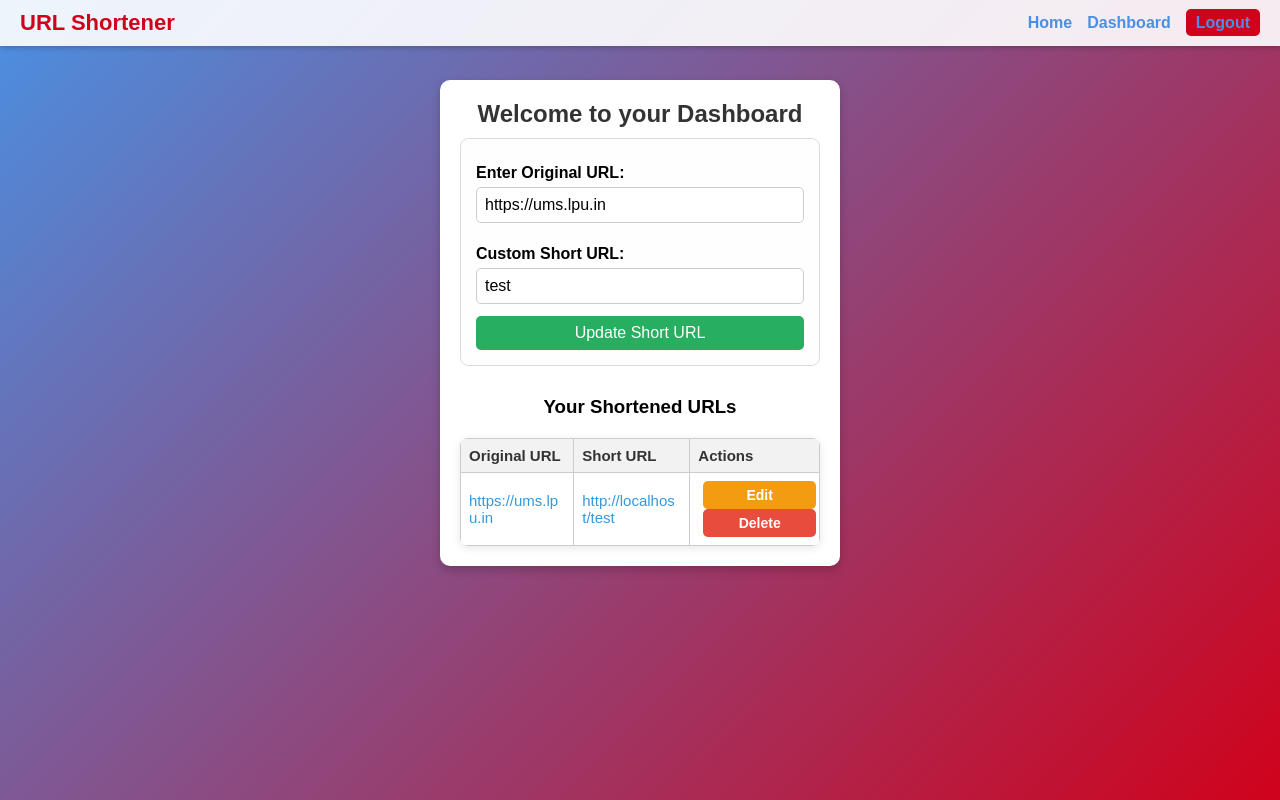
After one commit to yagnesh-3/short-url, a Flask app: page /edit/4 in a window 1280 px wide. The commit adds this page. Run offline with Flask 2, Linux system fonts and the light colour scheme; a user stored in the database is signed in; data comes from the database, SQL or seed files in the repository; both versions use the stored data as it was after the commit.

Commit message:
v2 interegrated

```diff
--- a/app.py
+++ b/app.py
@@ -1,41 +1,182 @@
-from flask import Flask,render_template,request,redirect
+from flask import Flask, render_template, request, redirect, url_for, flash, session
+from flask_sqlalchemy import SQLAlchemy
+from flask_login import LoginManager, UserMixin, login_user, login_required, logout_user, current_user
+from flask_bcrypt import Bcrypt
 import json
+from flask_wtf import FlaskForm
+from wtforms import StringField, PasswordField, SubmitField
+from wtforms.validators import InputRequired, Length, EqualTo, ValidationError
 app = Flask(__name__)
+app.config['SQLALCHEMY_DATABASE_URI'] = 'sqlite:///database.db'
+app.config['SECRET_KEY'] = 'your_secret_key'
+
+
+db = SQLAlchemy(app)
+bcrypt = Bcrypt(app)
+login_manager = LoginManager(app)
+login_manager.login_view = 'login'
 urls = {}
 
+class User(UserMixin, db.Model):
+    id = db.Column(db.Integer, primary_key=True)
+    username = db.Column(db.String(100), unique=True, nullable=False)
+    password = db.Column(db.String(100), nullable=False)
+
+class URL(db.Model):
+    id = db.Column(db.Integer, primary_key=True)
+    long_url = db.Column(db.String(500), nullable=False)
+    short_url = db.Column(db.String(100), unique=True, nullable=False)
+    user_id = db.Column(db.Integer, db.ForeignKey('user.id'), nullable=False)
+
+    def __repr__(self):
+        return f"<URL id={self.id} long_url={self.long_url} short_url={self.short_url} user_id={self.user_id}>"
+
+@login_manager.user_loader
+def load_user(user_id):
+    return User.query.get(int(user_id))
+
+with app.app_context():
+    db.create_all()
+
+class RegisterForm(FlaskForm):
+    username = StringField('Username', validators=[InputRequired(), Length(min=4, max=20)])
+    password = PasswordField('Password', validators=[InputRequired(), Length(min=6)])
+    confirm_password = PasswordField('Confirm Password', validators=[InputRequired(), EqualTo('password')])
+    submit = SubmitField('Register')
+
+class LoginForm(FlaskForm):
+    username = StringField('Username', validators=[InputRequired(), Length(min=4, max=20)])
+    password = PasswordField('Password', validators=[InputRequired()])
+    submit = SubmitField('Login')
+
+@app.route("/register",methods = ['GET','POST'])
+def register():
+    form = RegisterForm()
+    if form.validate_on_submit():
+        hashed_pw = bcrypt.generate_password_hash(form.password.data).decode('utf-8')
+        new_user = User(username=form.username.data, password=hashed_pw)
+        db.session.add(new_user)
+        db.session.commit()
+        flash('Registration successful! Please login.', 'success')
+        return redirect(url_for('login'))
+    return render_template('register.html', form=form)
+
+@app.route("/login",methods = ['GET','POST'])
+def login():
+    form  = LoginForm()
+    print("called")
+    if form.validate_on_submit():
+        user = User.query.filter_by(username = form.username.data).first()
+        if user and bcrypt.check_password_hash(user.password,form.password.data):
+            login_user(user)
+            return redirect(url_for('dashboard'))
+        else:
+            flash('Invalid Username or password','danger')
+    return render_template('login.html',form = form)
+
+
+
+@app.route('/logout')
+@login_required
+def logout():
+    logout_user()
+    return redirect(url_for('login'))
+
+@app.route('/dashboard', methods=['GET', 'POST'])
+@login_required
+def dashboard():
+    user_urls = URL.query.filter_by(user_id=current_user.id).all()
+    print(f"links: {user_urls}")
+    return render_template('dashboard.html', urls=user_urls)
+
+@app.route('/edit/<int:id>', methods=['GET'])
+@login_required
+def edit(id):
+    url = URL.query.get_or_404(id)
+    if url.user_id != current_user.id:
+        flash("Unauthorized access", "danger")
+        return redirect(url_for('dashboard'))
+
+    return render_template('dashboard.html', urls=URL.query.filter_by(user_id=current_user.id).all(), edit_url=url)
+
+@app.route('/update/<int:id>', methods=['POST'])
+@login_required
+def update_url(id):
+    url = URL.query.get_or_404(id)
+    if url.user_id != current_user.id:
+        flash("Unauthorized access", "danger")
+        return redirect(url_for('dashboard'))
+
+    url.long_url = request.form['original_url']
+    url.short_url = request.form['custom_short_url']
+    db.session.commit()
+    flash("Short URL updated successfully", "success")
+    return redirect(url_for('dashboard'))
+
+@app.route('/delete/<int:url_id>', methods=['GET', 'POST'])
+@login_required
+def delete_url(url_id):
+    url = URL.query.get_or_404(url_id)
+    if url.user_id != current_user.id:
+        flash("You don't have permission to delete this URL", "danger")
+        return redirect(url_for('dashboard'))
+
+    db.session.delete(url)
+    db.session.commit()
+    flash("URL deleted successfully!", "success")
+    return redirect(url_for('dashboard'))
+
 @app.route('/', methods=['GET', 'POST'])
+@login_required
 def index():
-    final = ""
-    short_url = ""
     if request.method == 'POST':
-        long = request.form['long_url']
-        short = request.form['short_url']
+        long_url = request.form['long_url']
+        short_url = request.form['short_url']
 
-        # Ensure long URLs start with "http://" or "https://"
-        if not long.startswith(('http://', 'https://')):
-            long = 'https://' + long  # Default to HTTPS
+        if not long_url.startswith(('http://', 'https://')):
+            long_url = 'https://' + long_url
 
-        if short not in urls:
-            urls[short] = long
-            with open("urls.json", "w") as f:
-                json.dump(urls, f)
-            final = f"Link successfully created at {request.url_root}{short}"
-            short_url = short
+        if URL.query.filter_by(short_url=short_url).first():
+            flash('Short URL already exists. Try another.', 'danger')
+            return render_template('index.html', par=[False, ""])
         else:
-            final = "Short URL already exists, try another."
+            new_url = URL(long_url=long_url, short_url=short_url, user_id=current_user.id)
+            db.session.add(new_url)
+            db.session.commit()
+            flash(f"Short URL created: {request.url_root}{short_url}", 'success')
+            return render_template('index.html', par=[True, short_url])
 
-    par = [final, short_url]
-    return render_template('index.html', par=par)
-
+    return render_template('index.html', par=[])
 
 @app.route('/<short_url>')
 def redirect_url(short_url):
-    long_url = urls.get(short_url)
-    if long_url:
-        return redirect(long_url)
-    return "Short URL not found", 404
+    url = URL.query.filter_by(short_url=short_url).first()
+    print(url)
+    if url:
+        return redirect(url.long_url)
+    else:
+        flash("URL not found!", "danger")
+        return redirect(url_for('index'))
+
+@app.route('/create', methods=['POST'])
+@login_required
+def create():
+    original_url = request.form['original_url']
+    custom_short = request.form.get('custom_short_url', '').strip()
+    if URL.query.filter_by(short_url=custom_short).first():
+        flash('Short URL already exists. Try another.', 'danger')
+        return redirect(url_for('dashboard'))
+
+    # Save to DB using current_user.id for user association
+    new_url = URL(long_url=original_url, short_url=custom_short, user_id=current_user.id)
+    db.session.add(new_url)
+    db.session.commit()
+
+    flash(f"Short URL created: {request.url_root}{custom_short}", 'success')
+    return redirect(url_for('dashboard'))
+
 
 if __name__ == "__main__":
     with open("urls.json","r") as f:
         urls= json.load(f)
-    app.run( port=5080)
+    app.run(debug=True, port=5080)
--- /dev/null
+++ b/static/styles.css
@@ -0,0 +1,240 @@
+* {
+    margin: 0;
+    padding: 0;
+    box-sizing: border-box;
+    font-family: Arial, sans-serif;
+}
+
+body {
+    display: flex;
+    flex-direction: column;
+    align-items: center;
+    height: 100vh;
+    background: linear-gradient(135deg, #4A90E2, #D0021B);
+}
+
+/* NAVBAR STYLES */
+.navbar {
+    width: 100%;
+    background: rgba(255, 255, 255, 0.9);
+    padding: 10px 20px;
+    display: flex;
+    justify-content: space-between;
+    align-items: center;
+    position: fixed;
+    top: 0;
+    left: 0;
+    box-shadow: 0 2px 5px rgba(0, 0, 0, 0.2);
+}
+
+.logo a {
+    text-decoration: none;
+    font-size: 22px;
+    font-weight: bold;
+    color: #D0021B;
+}
+
+.nav-links {
+    list-style: none;
+    display: flex;
+    gap: 15px;
+}
+
+.nav-links li {
+    display: inline;
+}
+
+.nav-links a {
+    text-decoration: none;
+    font-size: 16px;
+    color: #4A90E2;
+    font-weight: bold;
+    transition: 0.3s;
+}
+
+.nav-links a:hover {
+    color: #357ABD;
+}
+
+.logout-btn {
+    background: #D0021B;
+    color: white;
+    padding: 5px 10px;
+    border-radius: 5px;
+}
+
+.logout-btn:hover {
+    background: #A00115;
+}
+
+/* MAIN CONTENT */
+.container {
+    background: #fff;
+    padding: 20px;
+    border-radius: 10px;
+    box-shadow: 0 4px 10px rgba(0, 0, 0, 0.2);
+    width: 90%;
+    max-width: 400px;
+    text-align: center;
+    margin-top: 80px;
+    /* Ensures content isn't hidden under the navbar */
+}
+
+h2 {
+    margin-bottom: 10px;
+    color: #333;
+}
+
+label {
+    display: block;
+    font-weight: bold;
+    margin: 10px 0 5px;
+    text-align: left;
+}
+
+input {
+    width: 100%;
+    padding: 10px;
+    margin-bottom: 15px;
+    border: 1px solid #ccc;
+    border-radius: 5px;
+    font-size: 16px;
+}
+
+button {
+    width: 100%;
+    padding: 10px;
+    background: #4A90E2;
+    color: #fff;
+    font-size: 16px;
+    border: none;
+    border-radius: 5px;
+    cursor: pointer;
+    transition: 0.3s;
+}
+
+button:hover {
+    background: #357ABD;
+}
+
+/* SHORT URL SECTION */
+.short-url {
+    margin-top: 15px;
+    display: flex;
+    align-items: center;
+    justify-content: center;
+    gap: 10px;
+}
+
+.short-url a {
+    text-decoration: none;
+    color: #D0021B;
+    font-size: 18px;
+    font-weight: bold;
+}
+
+.short-url a:hover {
+    text-decoration: underline;
+}
+
+.copy-btn {
+    padding: 8px 12px;
+    background: #27ae60;
+    color: white;
+    font-size: 14px;
+    border: none;
+    border-radius: 5px;
+    cursor: pointer;
+    transition: 0.3s;
+}
+
+.copy-btn:hover {
+    background: #1e8449;
+}
+
+.result table {
+    width: 100%;
+    border-collapse: collapse;
+    margin-top: 20px;
+    font-family: Arial, sans-serif;
+    font-size: 15px;
+    background-color: #fff;
+    box-shadow: 0 2px 8px rgba(0, 0, 0, 0.1);
+    border-radius: 8px;
+    overflow: hidden;
+}
+
+.result th,
+.result td {
+    padding: 12px 15px;
+    text-align: left;
+    border-bottom: 1px solid #ddd;
+}
+
+.result thead {
+    background-color: #f5f5f5;
+    color: #333;
+}
+
+.result tr:hover {
+    background-color: #f9f9f9;
+}
+
+.result a {
+    color: #3498db;
+    text-decoration: none;
+    word-break: break-all;
+}
+
+.result a:hover {
+    text-decoration: underline;
+}
+
+.copy-btn {
+    padding: 6px 12px;
+    margin-left: 5px;
+    border: none;
+    border-radius: 5px;
+    background-color: #f39c12;
+    color: white;
+    cursor: pointer;
+    font-weight: bold;
+}
+
+.copy-btn:hover {
+    background-color: #d78b0b;
+}
+
+.copy-btn:focus {
+    outline: none;
+}
+
+.edit-form {
+    margin-bottom: 30px;
+    padding: 15px;
+    background-color: #fefefe;
+    border: 1px solid #ddd;
+    border-radius: 8px;
+}
+
+.edit-form input[type="url"],
+.edit-form input[type="text"] {
+    width: 100%;
+    padding: 8px;
+    margin-bottom: 12px;
+    border: 1px solid #ccc;
+    border-radius: 5px;
+}
+
+.edit-form button {
+    background-color: #27ae60;
+    color: white;
+    padding: 8px 16px;
+    border: none;
+    border-radius: 5px;
+    cursor: pointer;
+}
+
+.edit-form button:hover {
+    background-color: #1e874b;
+}
--- /dev/null
+++ b/templates/base.html
@@ -0,0 +1,36 @@
+<!DOCTYPE html>
+<html lang="en">
+
+<head>
+    <meta charset="UTF-8">
+    <meta name="viewport" content="width=device-width, initial-scale=1.0">
+    <title>{% block title %}URL Shortener{% endblock %}</title>
+    <link rel="stylesheet" href="{{ url_for('static', filename='styles.css') }}">
+
+
+</head>
+
+<body>
+    <nav class="navbar">
+        <div class="logo">
+            <a href="/">URL Shortener</a>
+        </div>
+        <ul class="nav-links">
+            {% if current_user.is_authenticated %}
+            <li><a href="/">Home</a></li>
+            <li><a href="/dashboard">Dashboard</a></li>
+            <li><a href="/logout" class="logout-btn">Logout</a></li>
+            {% else %}
+            <li><a href="/login">Login</a></li>
+            <li><a href="/register">Register</a></li>
+            {% endif %}
+        </ul>
+    </nav>
+
+    <div class="container">
+        <h2>{% block heading %}URL Shortener{% endblock %}</h2>
+        {% block content %}{% endblock %}
+    </div>
+</body>
+
+</html>
--- /dev/null
+++ b/templates/dashboard.html
@@ -0,0 +1,61 @@
+{% extends "base.html" %}
+
+{% block title %}Dashboard{% endblock %}
+
+{% block heading %}Welcome to your Dashboard{% endblock %}
+
+{% block content %}
+
+{% if edit_url %}
+<form method="POST" action="{{ url_for('update_url', id=edit_url.id) }}" class="edit-form">
+    <label for="original_url">Enter Original URL:</label>
+    <input type="url" name="original_url" id="original_url" required value="{{ edit_url.long_url }}">
+
+    <label for="custom_short_url">Custom Short URL:</label>
+    <input type="text" name="custom_short_url" id="custom_short_url" value="{{ edit_url.short_url }}">
+
+    <button type="submit">Update Short URL</button>
+</form>
+{% endif %}
+
+{% if urls %}
+<div class="result">
+    <h3>Your Shortened URLs</h3>
+    <table style="width: 100%; border-collapse: collapse;">
+        <thead>
+            <tr style="background-color: #f2f2f2;">
+                <th style="padding: 8px; border: 1px solid #ccc;">Original URL</th>
+                <th style="padding: 8px; border: 1px solid #ccc;">Short URL</th>
+                <th style="padding: 8px; border: 1px solid #ccc;">Actions</th>
+            </tr>
+        </thead>
+        <tbody>
+            {% for url in urls %}
+            <tr>
+                <td style="padding: 8px; border: 1px solid #ccc;">
+                    <a href="{{ url.long_url }}" target="_blank">{{ url.long_url }}</a>
+                </td>
+                <td style="padding: 8px; border: 1px solid #ccc;">
+                    <a href="{{ request.host_url }}{{ url.short_url }}" target="_blank">
+                        {{ request.host_url }}{{ url.short_url }}
+                    </a>
+                </td>
+                <td style="padding: 8px; border: 1px solid #ccc;">
+                    <form method="GET" action="/edit/{{ url.id }}" style="display: inline;">
+                        <button type="submit" class="copy-btn">Edit</button>
+                    </form>
+
+                    <form method="POST" action="/delete/{{ url.id }}" style="display: inline;">
+                        <button type="submit" class="copy-btn" style="background: #e74c3c;">Delete</button>
+                    </form>
+                </td>
+            </tr>
+            {% endfor %}
+        </tbody>
+    </table>
+</div>
+{% else %}
+<p>You have not created any short URLs yet.</p>
+{% endif %}
+
+{% endblock %}
--- a/urls.json
+++ b/urls.json
@@ -1 +1 @@
-{"yt": "https://www.youtube.com/watch?v=PmE4paXabww", "url": "https://www.youtube.com/watch?v=DBXq8ijk07s", "yag": "https://www.google.com", "san": "https://www.google.com", "sur": "https://www.google.com", "qwewas": "https://www.google.com", "th": "https://www.google.com", "ums": "https://www.ums.lpu.in", "ums1": "https://ums.lpu.in", "swa": "https://www.google.com"}
+{"yt": "https://www.youtube.com/watch?v=PmE4paXabww", "url": "https://www.youtube.com/watch?v=DBXq8ijk07s", "yag": "https://www.google.com", "san": "https://www.google.com", "sur": "https://www.google.com", "qwewas": "https://www.google.com", "th": "https://www.google.com"}
```
Also changed, not shown: templates/edit_url.html (added, +16 -0 lines), templates/index.html (+14 -132 lines), templates/login.html (added, +19 -0 lines), templates/register.html (added, +21 -0 lines), database.db (added), vercel.json (added).
